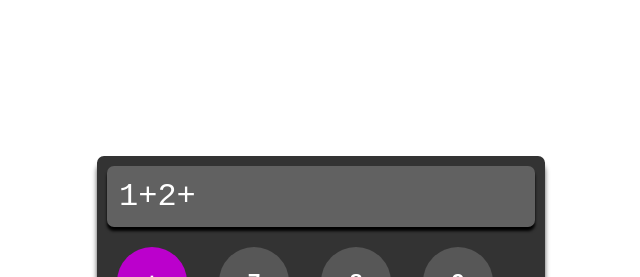
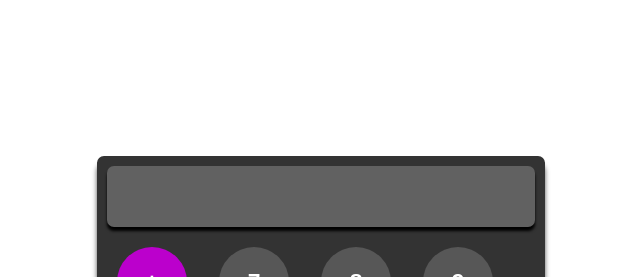
Before and after one commit to Odejide-Oluwafemi/calculate-it, a React (Vite) app: page / in a window 1280 px wide. Shown: the top 277 px of the page, without its empty margins (319-959 px from the left). Built offline with nearby package versions, Linux system fonts and the light colour scheme.

Commit message:
removed the default text in "displayText"

```diff
--- a/src/App.jsx
+++ b/src/App.jsx
@@ -3,7 +3,7 @@ import Key from "./components/key";
 
 export default function CalculateIt()
 {
-  const [displayText, setDisplayText] = useState("1+2+");
+  const [displayText, setDisplayText] = useState("");
 
   function addToScreen(value)
   {
```
